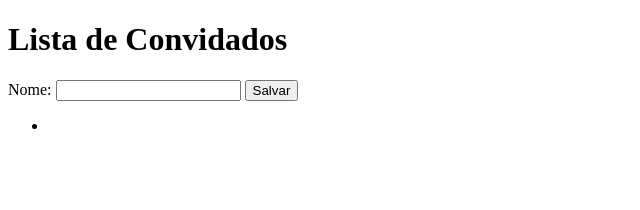
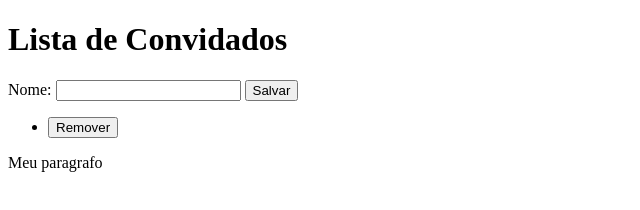
Before and after one commit to univas/2021-lab4, a plain HTML site: page aula-06/index.html in a window 1280 px wide. Both pictures are taken after a click on the button "Salvar". Shown: the whole page, without its empty margins (0-640 px from the left). Drawn offline with Linux system fonts and the light colour scheme.

Commit message:
Sample of remove element

```diff
--- a/aula-06/index.html
+++ b/aula-06/index.html
@@ -19,6 +19,14 @@
 
     <ul id="guest"></ul>
 
+    <div id="myDiv">
+      <div>Meu paragrafo</div>
+    </div>
+
+    <div class="xpto"></div>
+    <div class="xpto"></div>
+    <div class="xpto"></div>
+
     <script src="js/index.js"></script>
   </body>
 </html>
--- a/aula-06/js/index.js
+++ b/aula-06/js/index.js
@@ -6,6 +6,7 @@ const start = () => {
 const saveButtonEvent = () => {
   const inputName = document.getElementById('name')
   addNewGuest(inputName.value)
+  addNewParagraph(inputName.value)
 }
 
 const addNewGuest = guestName => {
@@ -13,8 +14,37 @@ const addNewGuest = guestName => {
   const content = document.createTextNode(guestName)
   li.appendChild(content)
 
+  const removeBtn = document.createElement('input')
+  removeBtn.value = 'Remover'
+  removeBtn.type = 'button'
+  removeBtn.onclick = removeLi
+  li.appendChild(removeBtn)
+
   const ul = document.getElementById('guest')
   ul.appendChild(li)
 }
 
+const addNewParagraph = paragraphContent => {
+  const paragraph = document.createElement('p')
+  const content = document.createTextNode(paragraphContent)
+  paragraph.appendChild(content)
+
+  const div = document.getElementById('myDiv')
+  const internDiv = div.children[0]
+  internDiv.appendChild(paragraph)
+}
+
+const removeLi = event => {
+  const btn = event.target
+  const li = btn.parentNode
+  console.log(li)
+  const ul = li.parentNode
+  ul.removeChild(li)
+
+}
+
+
+const divs = document.getElementsByClassName('xpto')
+
+
 start()
```
